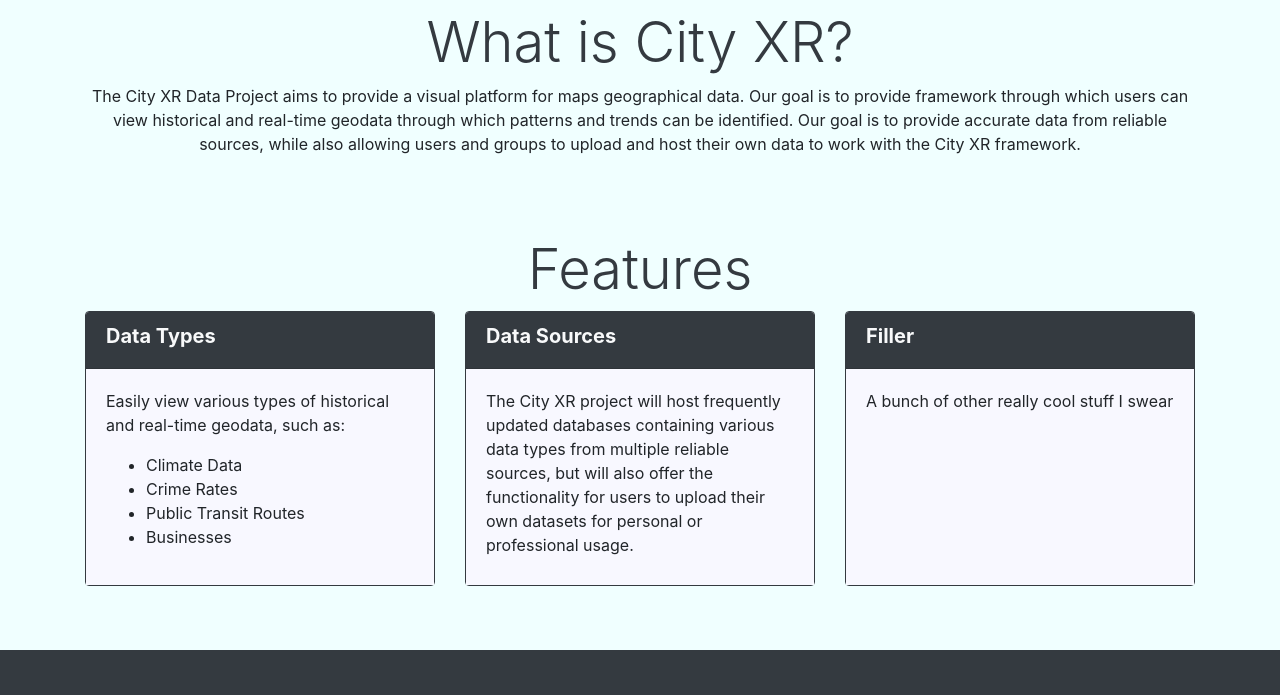
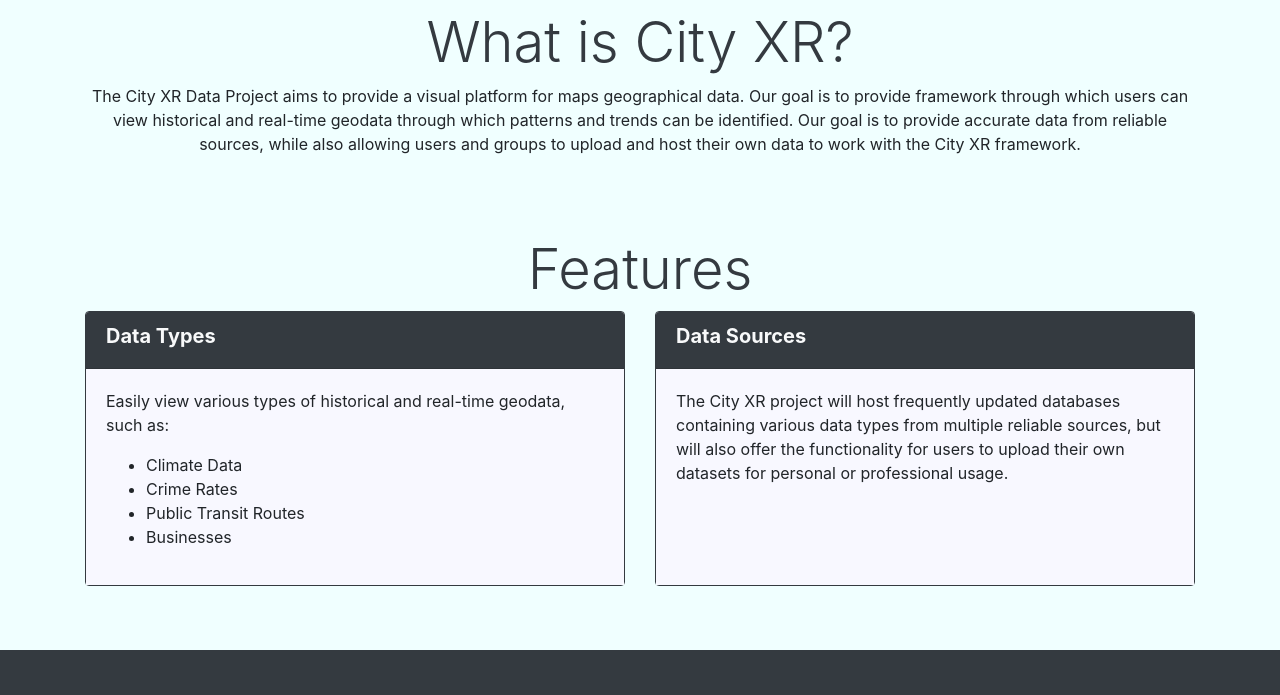
Before and after one commit to mmontgomery95/cityxr-landing, a plain HTML site: page index.html in a window 1280 px wide. Shown: the part 887-1582 px from the top of the page. Drawn offline with nearby package versions, Linux system fonts and the light colour scheme.

Commit message:
Remove commented-out bits.

```diff
--- a/index.html
+++ b/index.html
@@ -79,7 +79,6 @@
         <div class="container text-center">
             <h1 id="display-name" class="display-2 text-uppercase">City XR Data Project</h1>
             <p class="display-4">Data Framework and Presentation</p>
-            <!-- <a href="#" class="btn btn-lg btn-info">???</a> -->
         </div>
     </section>
 
@@ -102,7 +101,6 @@
         </section>
 
         <!--CARDS-->
-
         <section id="features">
             <h2 class="display-4 text-center text-dark">Features</h2>
             <div class="card-deck">
@@ -135,21 +133,11 @@
                         </p>
                     </div>
                 </div>
-                <div class="card  border-dark">
-                    <div class="card-header bg-dark text-light">
-                        <h5><strong>Filler</strong></h5>
-                    </div>
-                    <div class="card-body" id="in-card">
-                        <p class="card-text">A bunch of other really cool stuff I swear</p>
-                    </div>
-                </div>
             </div>
         </section>
-
     </div>
 
     <!--FOOTER-->
-
     <footer class="bg-dark">
         <div class="container py-3 py-sm-5">
             <div class="row small">
@@ -162,23 +150,6 @@
                                 github</a></li>
                     </ul>
                 </div>
-                <!--
-                <div class="col-12 col-sm-6 col-lg-3">
-                    <h7><strong>Information</strong></h7>
-                    <ul class="list-unstyled small">
-                        <li><a href="#">About Us</a></li>
-                        <li><a href="#">Contact</a></li>
-                    </ul>
-                </div>
-
-                <div class="col-12 col-sm-6 col-lg-3">
-                    <h7><strong>Follow Us</strong></h7>
-                    <ul class="list-unstyled small">
-                        <li><a href="#">Or Don't</a></li>
-                        <li><a href="#">Please Don't</a></li>
-                    </ul>
-                </div>
-            -->
             </div>
         </div>
     </footer>
```
